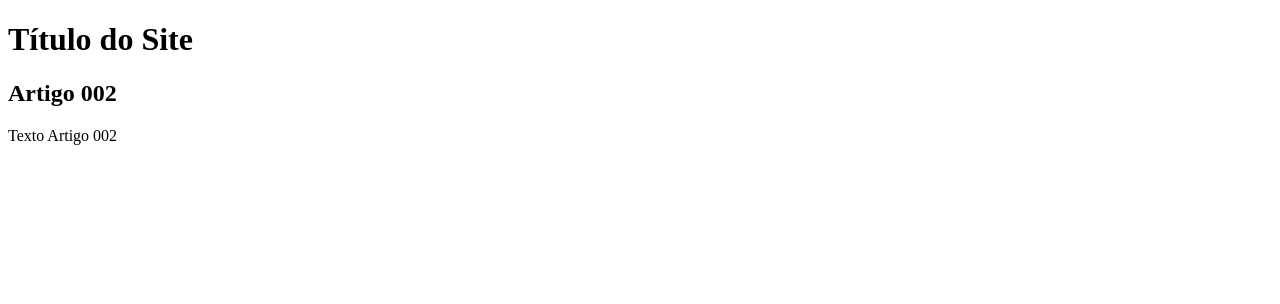
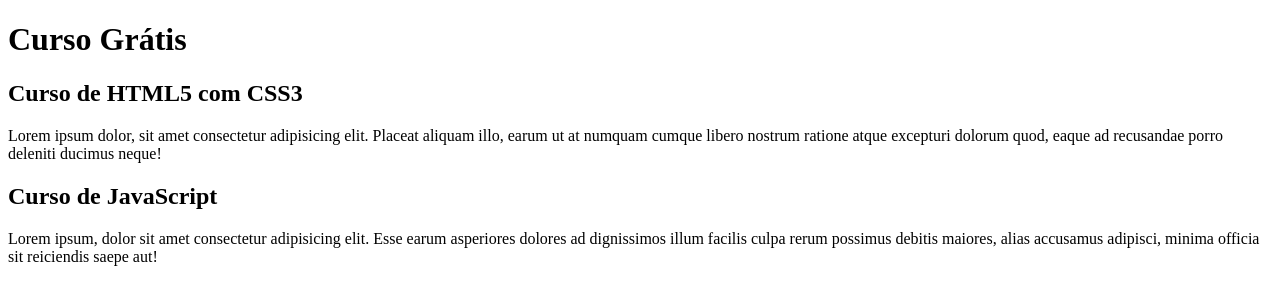
Before and after one commit to Reider14/Projeto-Site, a plain HTML site: page index.html in a window 1280 px wide. Drawn offline with Linux system fonts and the light colour scheme.

Commit message:
comecei a escrever conteudo

```diff
--- a/index.html
+++ b/index.html
@@ -11,12 +11,16 @@
     <main>
 
         <header>
-            <h1>Título do Site</h1>
+            <h1>Curso Grátis</h1>
         </header>
 
         <article>
-            <h2>Artigo 002</h2>
-            <p>Texto Artigo 002</p>
+            <h2>Curso de HTML5 com CSS3 </h2>
+            <p>Lorem ipsum dolor, sit amet consectetur adipisicing elit. Placeat aliquam illo, earum ut at numquam cumque libero nostrum ratione atque excepturi dolorum quod, eaque ad recusandae porro deleniti ducimus neque!</p>
+        </article>
+        <article>
+            <h2>Curso de JavaScript</h2>
+            <p>Lorem ipsum, dolor sit amet consectetur adipisicing elit. Esse earum asperiores dolores ad dignissimos illum facilis culpa rerum possimus debitis maiores, alias accusamus adipisci, minima officia sit reiciendis saepe aut!</p>
         </article>
 
     </main>
```
